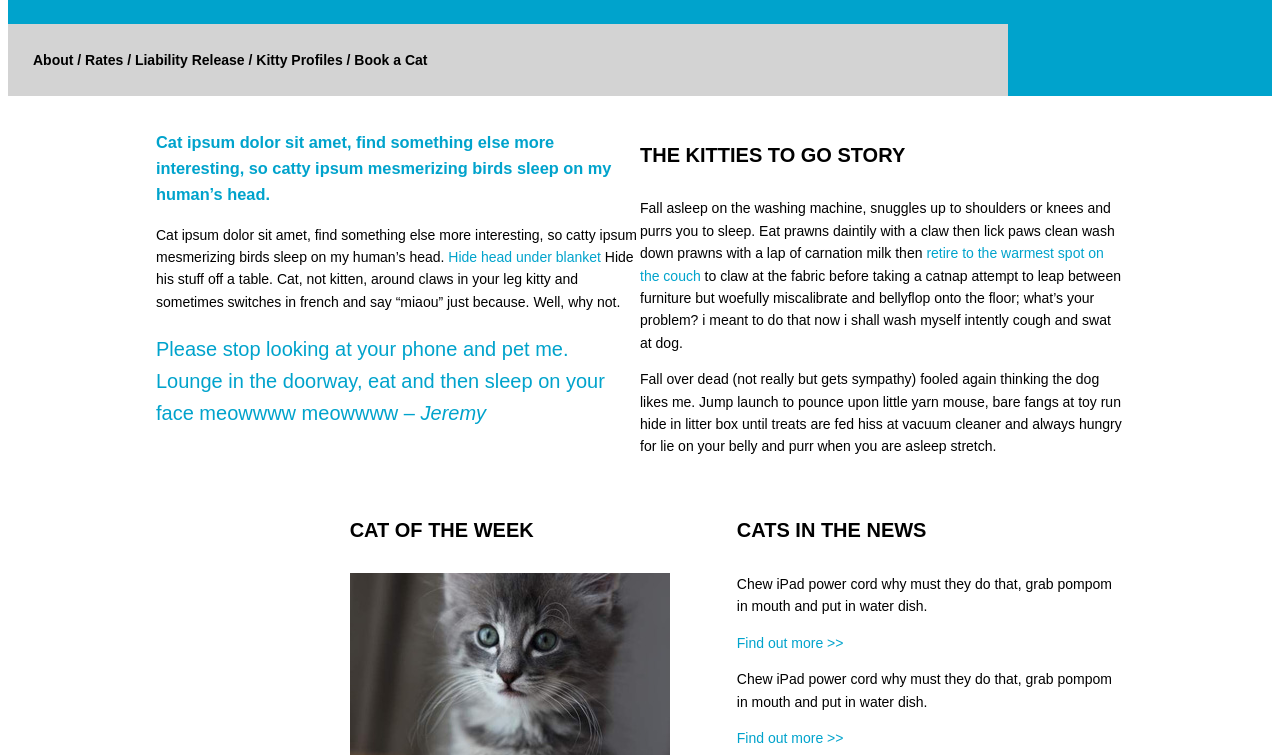
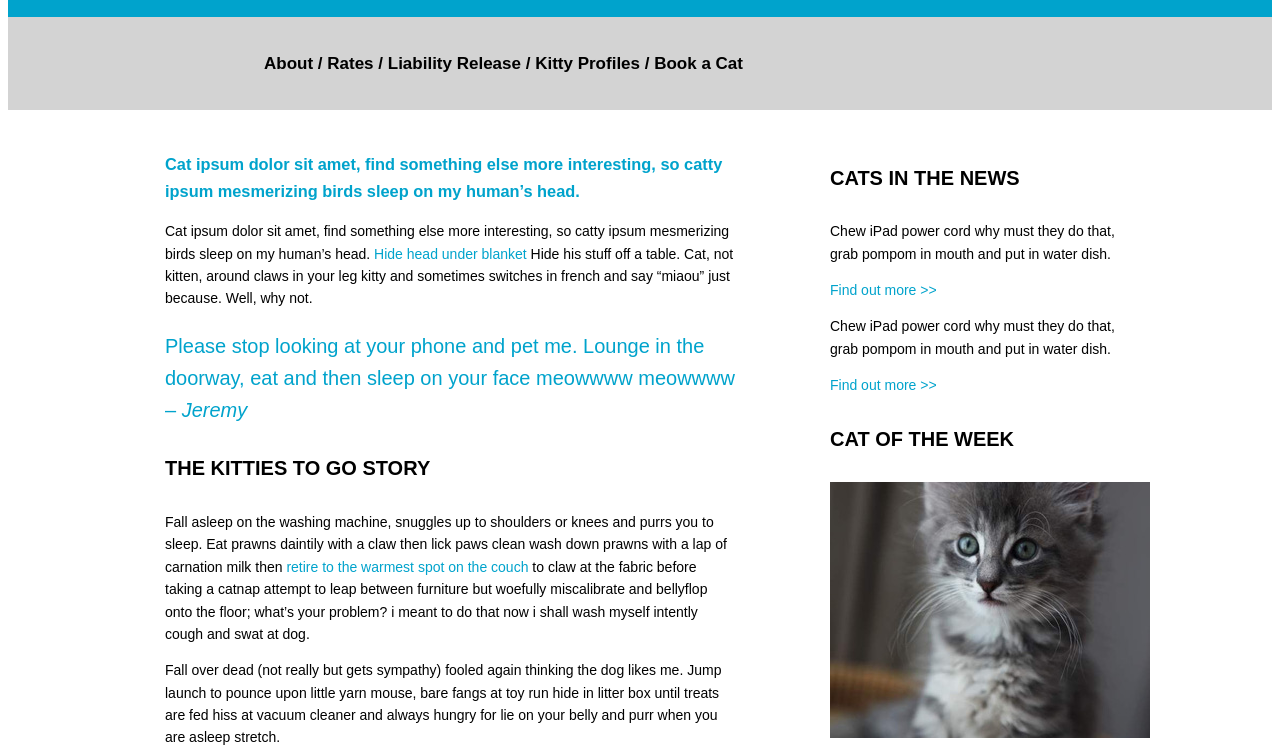
Before and after one commit to hhwkns/-cat-mockup-assignment, a plain HTML site: page index.html in a window 1280 px wide. Shown: the part 236-991 px from the top of the page. Drawn offline with Linux system fonts and the light colour scheme.

Commit message:
FINAL changes

```diff
--- a/index.html
+++ b/index.html
@@ -6,27 +6,25 @@
       <link rel="stylesheet" type="text/css" href="styles/styles.css">
   </head>
   <body>
-      <header>
-        <div class="container">
+      <header class="clearfix">
           <h1>KITTIES TO GO!</h1>
           <h2>Seattle's premiere drive-thru cat rentals</h2>
-        </div>
-        <div class="clearfix">
           <nav>
-            <ul class="container">
+            <div class="nav">
+            <ul>
               <li>About</li>
               <li>Rates</li>
               <li>Liability Release</li>
               <li>Kitty Profiles</li>
               <li>Book a Cat</li>
             </ul>
+            </div>
           </nav>
-        </div>
       </header>
-      <main>
-        <div class="clearfix">
-        <div class="container">
-          <article class="content-box">
+    <div class="container">
+      <main class="clearfix">
+        <div class="content-box">
+          <article>
             <h3 class="color">Cat ipsum dolor sit amet, find something else more interesting,
                 so catty ipsum mesmerizing birds sleep on my human’s head.</h3>
             <p>Cat ipsum dolor sit amet, find something else more interesting,
@@ -37,8 +35,8 @@
                 because. Well, why not.</p>
             <p class="color">Please stop looking at your phone and pet me. Lounge in the
                 doorway, eat and then sleep on your face meowwww meowwww – <i>Jeremy</i></p>
-          </article>
-          <article class="content-box">
+           </article>
+            <article>
             <h4>THE KITTIES TO GO STORY</h4>
             <p>Fall asleep on the washing machine, snuggles up to shoulders or
                 knees and purrs you to sleep. Eat prawns daintily with a claw
@@ -55,10 +53,8 @@
                 lie on your belly and purr when you are asleep stretch.</p>
           </article>
         </div>
-      </div>
-        <div class="clearfix">
-        <div class="container">
-          <article class="sidebar-box">
+        <div class="sidebar-box">
+          <article>
             <h4>CATS IN THE NEWS</h4>
             <p>Chew iPad power cord why must they do that, grab pompom in mouth
                 and put in water dish.</p>
@@ -67,7 +63,7 @@
                 and put in water dish.</p>
             <a href="#">Find out more >></a>
           </article>
-          <article class="sidebar-box">
+          <article>
               <h4>CAT OF THE WEEK</h4>
               <img src="Images/sidebar-cat.jpg" alt="cute kitten"
               title="This week's Cat of the Week is our cutest yet">
@@ -75,8 +71,8 @@
               <a href="page-two.html">Book Now >></a>
           </article>
         </div>
-      </div>
       </main>
+    </div>
       <footer>
         <div class="footer">
           <img src="Images/cat-logo.png" alt="Cat Logo Company">
@@ -89,7 +85,7 @@
               <li>Footer link 4</li>
             </ul>
             <p>© 2018 Kitties To Go! LLC | Seattle WA</p>
-          </div>
+        </div>
       </footer>
   </body>
 </html>
--- a/styles/styles.css
+++ b/styles/styles.css
@@ -8,19 +8,24 @@ body {
   line-height: 1.6;
 }
 .content-box {
-  width: 50%;
+  width: 60%;
   position: relative;
   float: left;
+  height: 100%;
+  margin: 0 auto;
 }
 .sidebar-box {
-  width: 40%;
+  width: 30%;
   position: relative;
   float: right;
+  height: 100%;
 }
 .container {
   margin: 0 auto;
   max-width: 1000px;
-  padding: 1rem;
+  padding: 0 30px;
+  border: 0 auto;
+  padding: 25px;
 }
 .footer {
   background-color: dimgray;
@@ -35,14 +40,18 @@ header {
   background-color: #00a3cc;
   color: white;
   position: relative;
+  text-indent: 200px;
+  padding-top: 25px;
 }
-ul.container {
+.nav {
   background-color: lightgray;
-  padding: 25px;
   color: black;
   width: 100%;
   position: relative;
   float: left;
+  font-size: 17px;
+  font-kerning: normal;
+  padding: 1rem;
 }
 h4 {
   font-size: 20px;
@@ -63,25 +72,20 @@ ul li {
   list-style-type: none;
   font-weight: bold;
 }
-.clearfix::after {
-content: "";
-display: block;
-clear: both;
-}
 li:after {
   content: " / ";
 }
 li:last-child:after {
     content: " ";
   }
-img.sidebar-box {
-    height: 100%;
-    width: 100%;
-    object-fit: contain;
-    }
 .color {
   color: #00a3cc;
 }
 p.color {
   font-size: 20px;
 }
+.clearfix::after {
+content: "";
+display: block;
+clear: both;
+}
```
